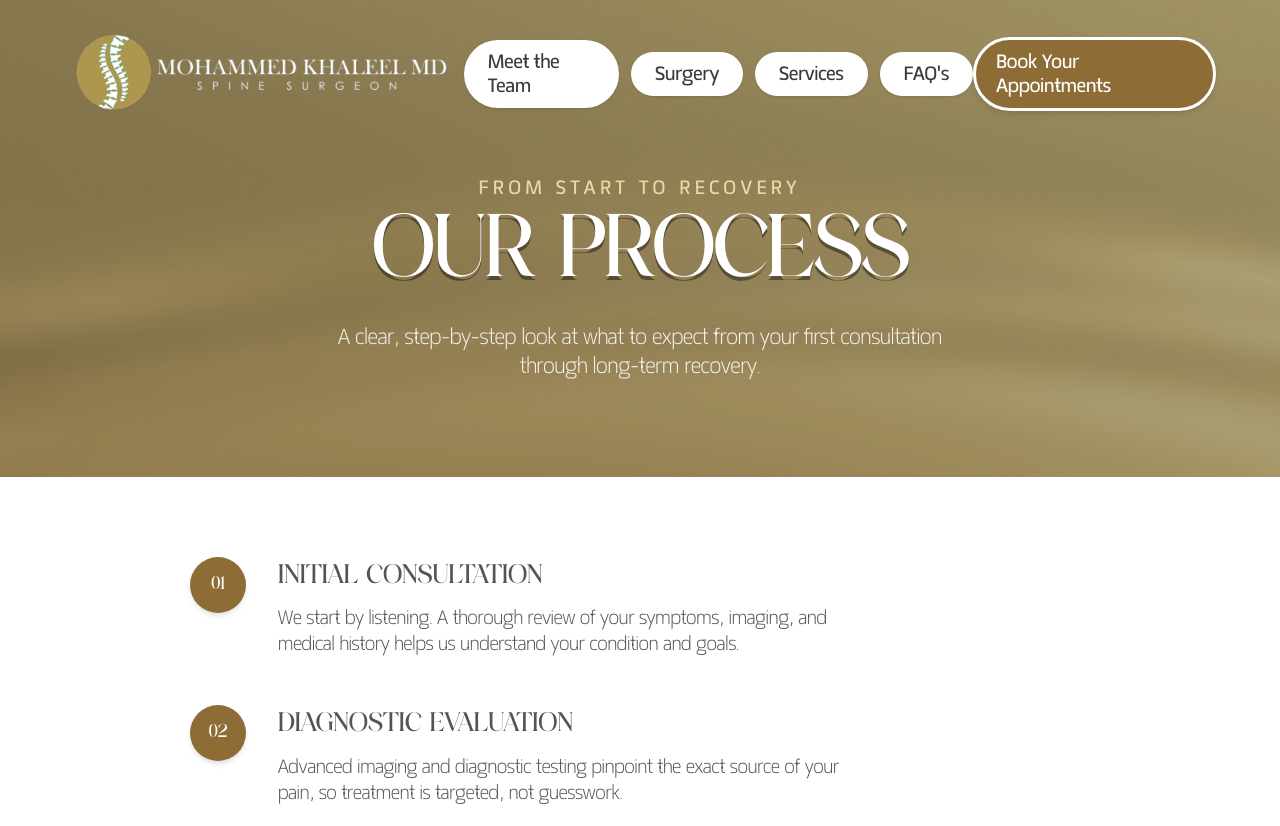
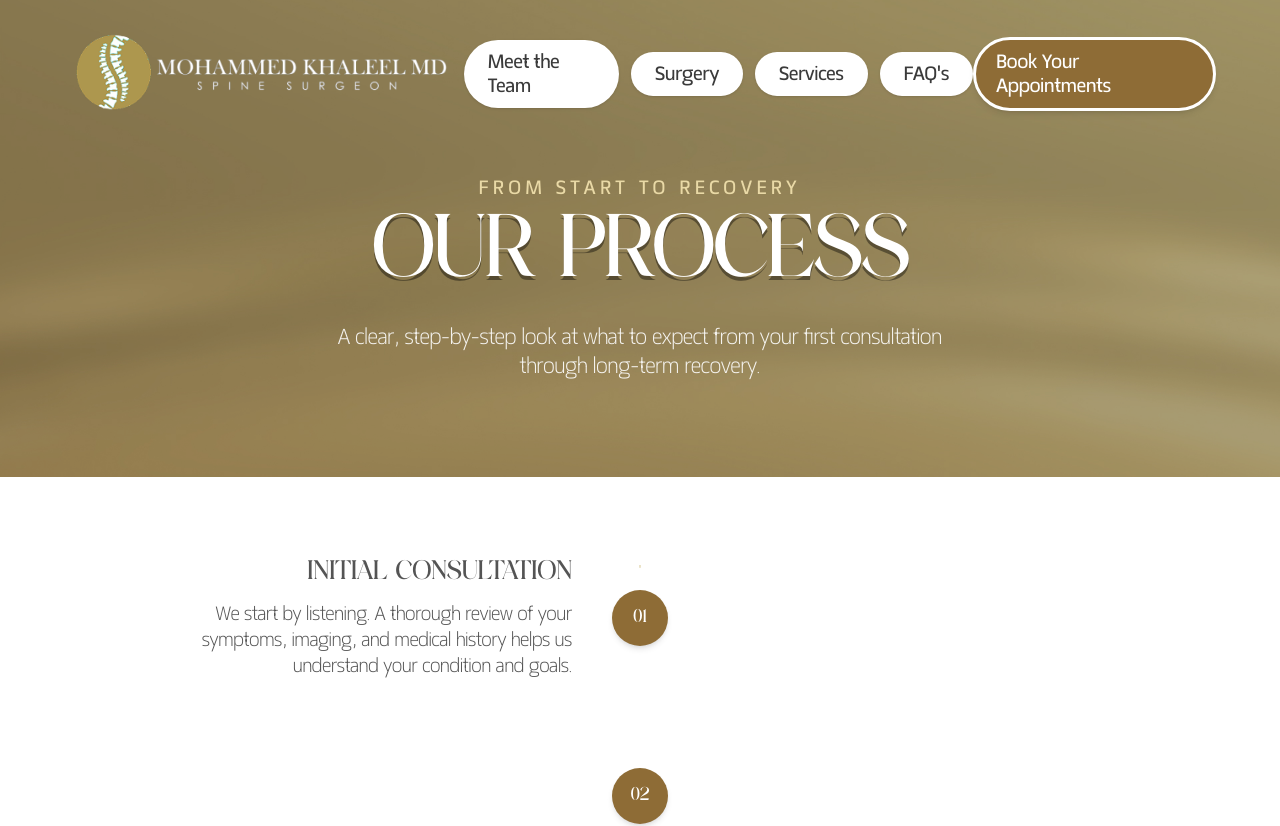
Before and after one commit to dev-pixelpopers/adeel-khaleel, a Next.js app: page /our-process in a window 1280 px wide. Shown: the top 826 px of the page. Built offline with nearby package versions, Linux system fonts and the light colour scheme.

Commit message:
fixed process animation

```diff
--- a/src/app/compounts/OurProcessSection.tsx
+++ b/src/app/compounts/OurProcessSection.tsx
@@ -51,25 +51,109 @@ const processSteps = [
   },
 ];
 
+interface Step {
+  id: string;
+  title: string;
+  description: string;
+}
+
+function ProcessStepRow({ step, index }: { step: Step; index: number }) {
+  const rowRef = useRef<HTMLDivElement>(null);
+  const textRef = useRef<HTMLDivElement>(null);
+  const circleRef = useRef<HTMLDivElement>(null);
+  const isLeft = index % 2 === 0;
+
+  useGSAP(
+    () => {
+      // Entrance transition: text slides in from its side and fades in
+      gsap.set(textRef.current, {
+        opacity: 0,
+        xPercent: isLeft ? -12 : 12,
+      });
+
+      gsap.to(textRef.current, {
+        opacity: 1,
+        xPercent: 0,
+        duration: 1,
+        ease: "power3.out",
+        scrollTrigger: {
+          trigger: rowRef.current,
+          start: "top 78%",
+          toggleActions: "play none none reverse",
+        },
+      });
+
+      // Step number becomes prominent while its row is centered in view
+      gsap.set(circleRef.current, { scale: 1 });
+      gsap.to(circleRef.current, {
+        scale: 1.3,
+        backgroundColor: "#AD974E",
+        boxShadow: "0 0 0 10px rgba(142,108,54,0.18)",
+        duration: 0.45,
+        ease: "power2.out",
+        scrollTrigger: {
+          trigger: rowRef.current,
+          start: "top center",
+          end: "bottom center",
+          toggleActions: "play reverse play reverse",
+        },
+      });
+    },
+    { scope: rowRef }
+  );
+
+  return (
+    <div
+      ref={rowRef}
+      className="grid grid-cols-1 md:grid-cols-[1fr_auto_1fr] items-center gap-4 md:gap-10 mb-14 last:mb-0"
+    >
+      {/* Left column */}
+      <div className={`order-2 md:order-1 ${isLeft ? "md:text-right" : ""}`}>
+        {isLeft && (
+          <div ref={textRef}>
+            <h3 className="text-[#545454] font-Adorage uppercase text-[22px] sm:text-[26px] leading-tight">
+              {step.title}
+            </h3>
+            <p className="mt-3 text-[#555555] font-Matangi-Regular text-base leading-relaxed md:ml-auto md:max-w-md">
+              {step.description}
+            </p>
+          </div>
+        )}
+      </div>
+
+      {/* Center step marker */}
+      <div className="order-1 md:order-2 flex justify-center">
+        <div
+          ref={circleRef}
+          className="relative z-10 shrink-0 w-14 h-14 rounded-full bg-[#8E6C36] flex items-center justify-center shadow-md"
+        >
+          <span className="text-white font-Adorage text-lg">{step.id}</span>
+        </div>
+      </div>
+
+      {/* Right column */}
+      <div className="order-3 md:order-3">
+        {!isLeft && (
+          <div ref={textRef}>
+            <h3 className="text-[#545454] font-Adorage uppercase text-[22px] sm:text-[26px] leading-tight">
+              {step.title}
+            </h3>
+            <p className="mt-3 text-[#555555] font-Matangi-Regular text-base leading-relaxed md:max-w-md">
+              {step.description}
+            </p>
+          </div>
+        )}
+      </div>
+    </div>
+  );
+}
+
 export default function OurProcessSection() {
   const sectionRef = useRef<HTMLElement>(null);
   const listRef = useRef<HTMLDivElement>(null);
 
   useGSAP(
     () => {
-      const steps = listRef.current?.querySelectorAll(".process-step");
-      if (steps && steps.length) {
-        gsap.set(steps, { opacity: 0, yPercent: 15 });
-        gsap.to(steps, {
-          opacity: 1,
-          yPercent: 0,
-          duration: 0.8,
-          stagger: 0.15,
-          ease: "power3.out",
-          scrollTrigger: { trigger: listRef.current, start: "top 80%" },
-        });
-      }
-
       const line = listRef.current?.querySelector(".process-line");
       if (line) {
         gsap.set(line, { scaleY: 0, transformOrigin: "top" });
@@ -93,30 +177,12 @@ export default function OurProcessSection() {
       ref={sectionRef}
       className="w-full bg-white py-20 px-6 md:px-12 select-none"
     >
-      <div className="max-w-[900px] mx-auto">
+      <div className="max-w-[1000px] mx-auto">
         <div ref={listRef} className="relative">
-          <div className="process-line hidden sm:block absolute left-[27px] top-2 bottom-2 w-[2px] bg-[#EBE3C8]" />
+          <div className="process-line absolute left-1/2 -translate-x-1/2 top-2 bottom-2 w-[2px] bg-[#EBE3C8]" />
 
-          {processSteps.map((step) => (
-            <div
-              key={step.id}
-              className="process-step relative flex gap-6 sm:gap-8 mb-12 last:mb-0"
-            >
-              <div className="relative z-10 shrink-0 w-14 h-14 rounded-full bg-[#8E6C36] flex items-center justify-center shadow-md">
-                <span className="text-white font-Adorage text-lg">
-                  {step.id}
-                </span>
-              </div>
-
-              <div className="pt-1">
-                <h3 className="text-[#545454] font-Adorage uppercase text-[22px] sm:text-[26px] leading-tight">
-                  {step.title}
-                </h3>
-                <p className="mt-3 text-[#555555] font-Matangi-Regular text-base leading-relaxed max-w-xl">
-                  {step.description}
-                </p>
-              </div>
-            </div>
+          {processSteps.map((step, index) => (
+            <ProcessStepRow key={step.id} step={step} index={index} />
           ))}
         </div>
       </div>
```
